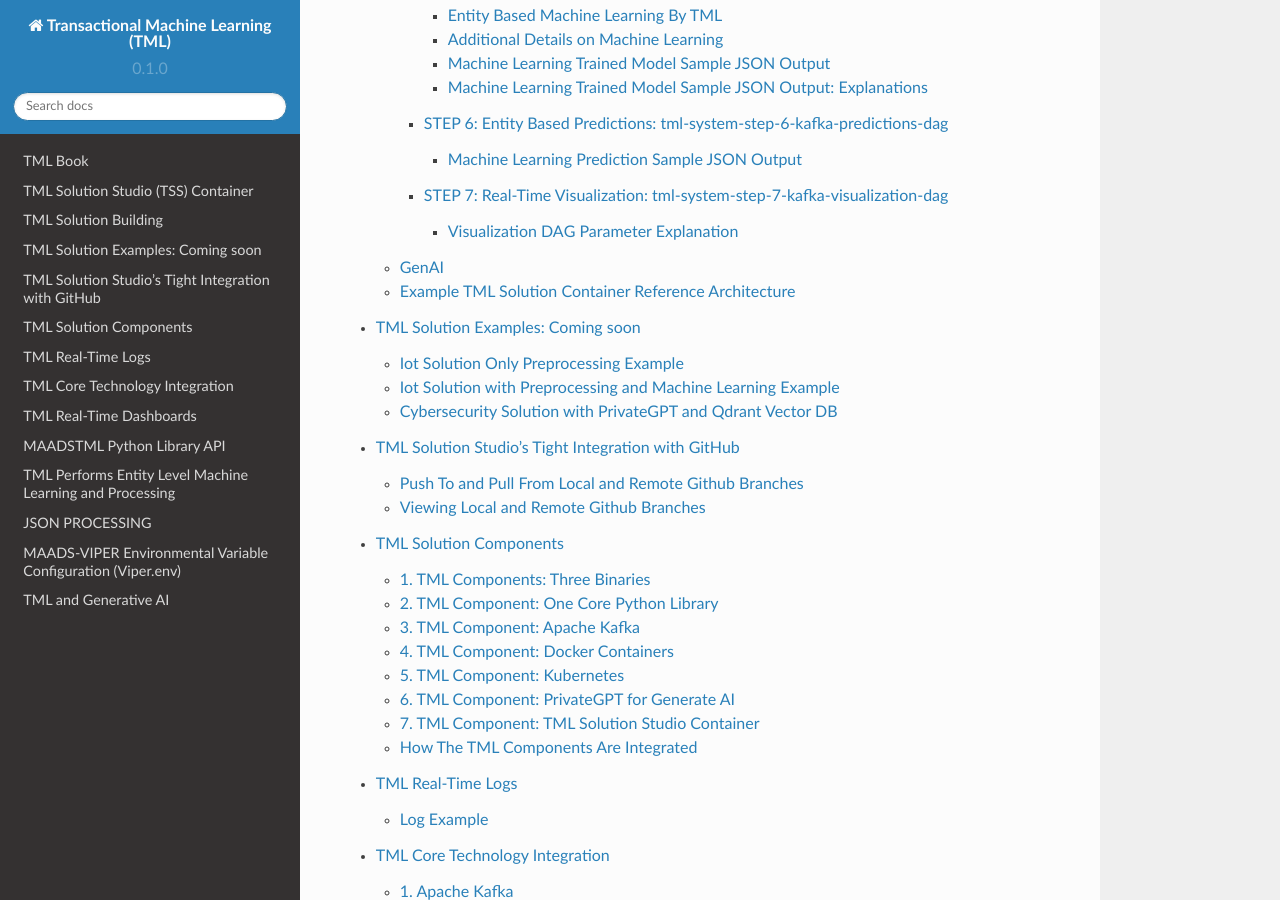
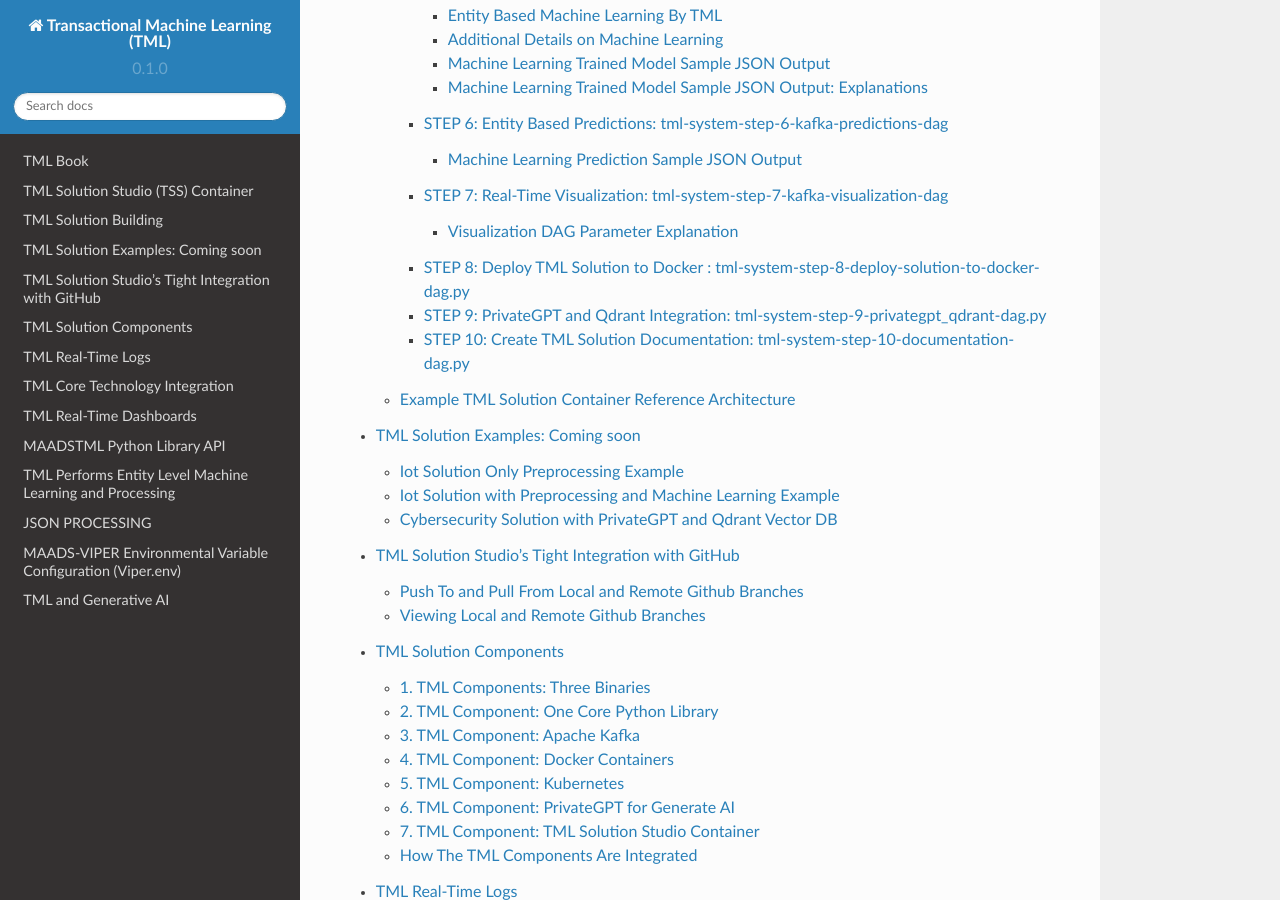
Before and after one commit to smaurice101/readthedocs, a Sphinx documentation site: the page built from docs/source/index.rst, in a window 1280 px wide and 900 px high, scrolled down 2863 px. Built offline with Sphinx 7.4.7 and the Read the Docs theme 2.0.0, drawn with Linux system fonts in a browser that asks for light colours.

Commit message:
Update tmlbuilds.rst

```diff
--- a/docs/source/tmlbuilds.rst
+++ b/docs/source/tmlbuilds.rst
@@ -66,22 +66,27 @@
 
     1. Build Process starts with setting up system parameters for **Initial TML Solution Setup**.  Users simply need to provide configuration information in the
        following DAG:
-       - :ref:`tml_system_step_1_getparams_dag`
+
+       :ref:`STEP 1: Get TML Core Params: tml_system_step_1_getparams_dag`
+
     2. The next step is to create all your **topics** in Kafka - these topic will store all your input and output data.  This is done in:
-       - :ref:`tml_system_step_2_kafka_createtopic_dag`
+
+       :ref:`STEP 2: Create Kafka Topics: tml_system_step_2_kafka_createtopic_dag`
 
     **Your initial TML setup is complete.**
 
     Next, you want to start generating and producing data to the topics you creating and choose an **Ingest Real-Time Data Method**.  TML provides you with FOUR
     (4) methods to stream your own data from any device.  This is done in the following DAGS - you need to CHOOSE ONE method:
 
-    3a.  MQTT: :ref:`tml-read-MQTT-step-3-kafka-producetotopic-dag.py`
-
-    3b.  REST API: :ref:`tml-read-RESTAPI-step-3-kafka-producetotopic-dag`
-
-    3c.  gRPC: :ref:`tml-read-gRPC-step-3-kafka-producetotopic-dag`
-
-    3d.  Local File: :ref:`tml-read-LOCALFILE-step-3-kafka-producetotopic-dag.py`
+    3. :ref:`STEP 3: Produce to Kafka Topics`
+
+    3a.  MQTT: :ref:`STEP 3a: Produce Data Using MQTT: tml-read-MQTT-step-3-kafka-producetotopic-dag.py`
+
+    3b.  REST API: :ref:`STEP 3b: Produce Data Using RESTAPI: tml-read-RESTAPI-step-3-kafka-producetotopic-dag.py`
+
+    3c.  gRPC: :ref:`STEP 3c: Produce Data Using gRPC: tml-read-gRPC-step-3-kafka-producetotopic-dag.py`
+
+    3d.  Local File: :ref:`STEP 3d: Produce Data Using LOCALFILE: tml-read-LOCALFILE-step-3-kafka-producetotopic-dag.py`
 
     You are also provided CLIENT files for REST API and gRPC - these clients connect to the SERVERS in 3b and 3c:
 
@@ -93,29 +98,29 @@
 
     After you have chosen an ingest data method and producing data, you are ready to **Preprocess Real-Time Data** - the next DAG performs this function:
 
-    4. :ref:`tml-system-step-4-kafka-preprocess-dag` - Preprocessing is a very quick way to start generating insights from your real-time in few minutes.  All
+    4. :ref:`STEP 4: Preprocesing Data: tml-system-step-4-kafka-preprocess-dag.py` - Preprocessing is a very quick way to start generating insights from your real-time in few minutes.  All
        preprocessing is done **in-memory and no external databases are needed, only Kafka**.  After you have preprocessed your data, you can use this
        preprocessed data for **machine learning** - the next DAG performs this function:
 
-    5. :ref:`tml-system-step-5-kafka-machine-learning-dag` - this is another powerful DAG automatically starts building entity based machine learning models for
+    5. :ref:`STEP 5: Entity Based Machine Learning : tml-system-step-5-kafka-machine-learning-dag.py` - this is another powerful DAG automatically starts building entity based machine learning models for
         your real-time data.  Note, TML will continuously build ML models are new data streams in.  All machine learning is done **in-memory and no external
         databases are needed, only Kafka**.  As these models are trained on your real-time data - the next
         DAG performs predictions:
 
-    6. :ref:`tml-system-step-6-kafka-predictions-dag` - These predictions get automatically generated in parallel to machine learning training process in DAG 5.
+    6. :ref:`STEP 6: Entity Based Predictions: tml-system-step-6-kafka-predictions-dag` - These predictions get automatically generated in parallel to machine learning training process in DAG 5.
         As predictions are being generated, you can stream these predictions to a real-time dashboard - the next DAG performs this function:
 
-    7. :ref:`tml-system-step-7-kafka-visualization-dag` - The visualization data are streamed directly from the TML solution container over websockets to the
+    7. :ref:`STEP 7: Real-Time Visualization: tml-system-step-7-kafka-visualization-dag` - The visualization data are streamed directly from the TML solution container over websockets to the
        client browser, this eliminates any need for third-party visualization software.  Now, that you have built the **ENTIRE TML SOLUTION END-END** you are
        ready to deploy it to Docker - the next DAG performs this function:
 
-    8. :ref:`tml_system_step_8_deploy_solution_to_docker_dag` - The TML docker container is automatically built for you and pushed to Docker Hub.  If you have
+    8. :ref:`STEP 8: Deploy TML Solution to Docker : tml-system-step-8-deploy-solution-to-docker-dag.py` - The TML docker container is automatically built for you and pushed to Docker Hub.  If you have
        chosen to integrate GPT into you solution - you can initiate the PrivateGPT and Qdrant containers - the next DAG performs this function.
 
-    9. :ref:`tml_system_step_9_privategpt_qdrant_dag` - The TML docker container is automatically built for you and pushed to Docker Hub.  Lastly, you can now
+    9. :ref:`STEP 9: PrivateGPT and Qdrant Integration: tml-system-step-9-privategpt_qdrant-dag.py` - The TML docker container is automatically built for you and pushed to Docker Hub.  Lastly, you can now
         automatically document the entire solution - the next DAG performs this function.
 
-    10. :ref:`tml_system_step_10_documentation_dag`.
+    10. :ref:`STEP 10: Create TML Solution Documentation: tml-system-step-10-documentation-dag.py`.
 
     **YOU ARE DONE!  You just build an advanced, scalable, end-end real-time solution and deployed it to Docker, integrated with AI and with online
     documentation.**
@@ -2124,9 +2129,14 @@
      - This indicates the number of offsets to rollack from the latest (or end of the stream). If 500, then Viperviz wll grab all of the data from the last
        offset - 500
 
-GenAI
----------
-
+STEP 8: Deploy TML Solution to Docker : tml-system-step-8-deploy-solution-to-docker-dag.py
+^^^^^^^^^^^^^^^^^^^^^^^^^^^^^^^^^^^^^^
+
+STEP 9: PrivateGPT and Qdrant Integration: tml-system-step-9-privategpt_qdrant-dag.py
+^^^^^^^^^^^^^^^^^^^^^^^^^^^^^^^^^^^^^^
+
+STEP 10: Create TML Solution Documentation: tml-system-step-10-documentation-dag.py
+^^^^^^^^^^^^^^^^^^^^^^^^^^^^^^^^^^^^^^
 
 Example TML Solution Container Reference Architecture
 -----------------------------------------------
```
